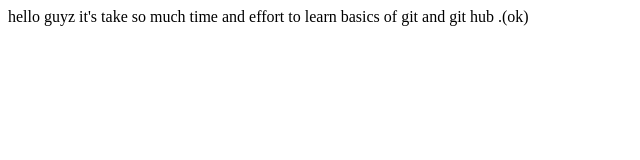
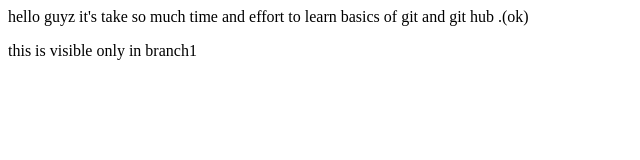
Before and after one commit to kAMLII0/local-panda, a plain HTML site: page index.html in a window 1280 px wide. Shown: the whole page, without its empty margins (0-640 px from the left). Drawn offline with Linux system fonts and the light colour scheme.

Commit message:
branch1 added

```diff
--- a/index.html
+++ b/index.html
@@ -1 +1,2 @@
 <p>hello guyz it's take so much time and effort to learn basics of git and git hub .(ok)</p>
+<p>this is visible only in branch1</p>
```
